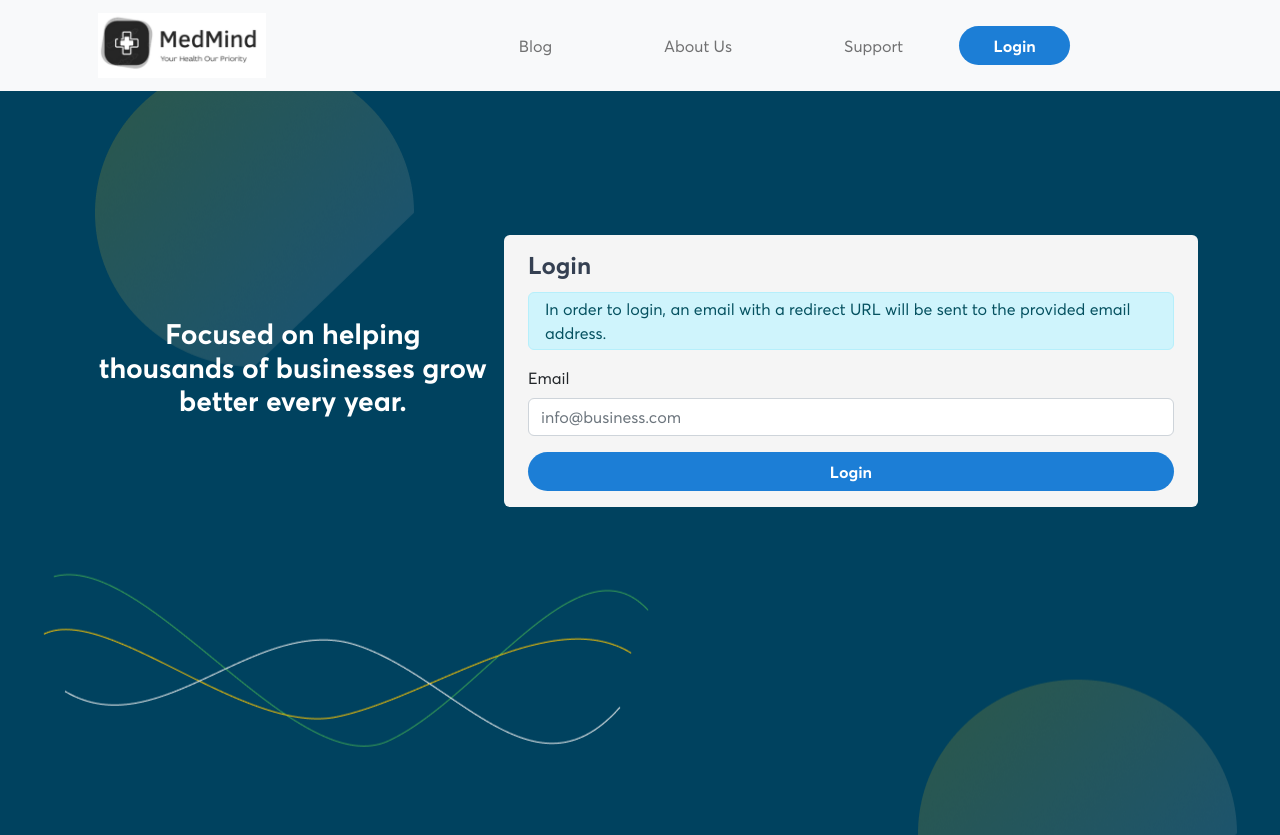
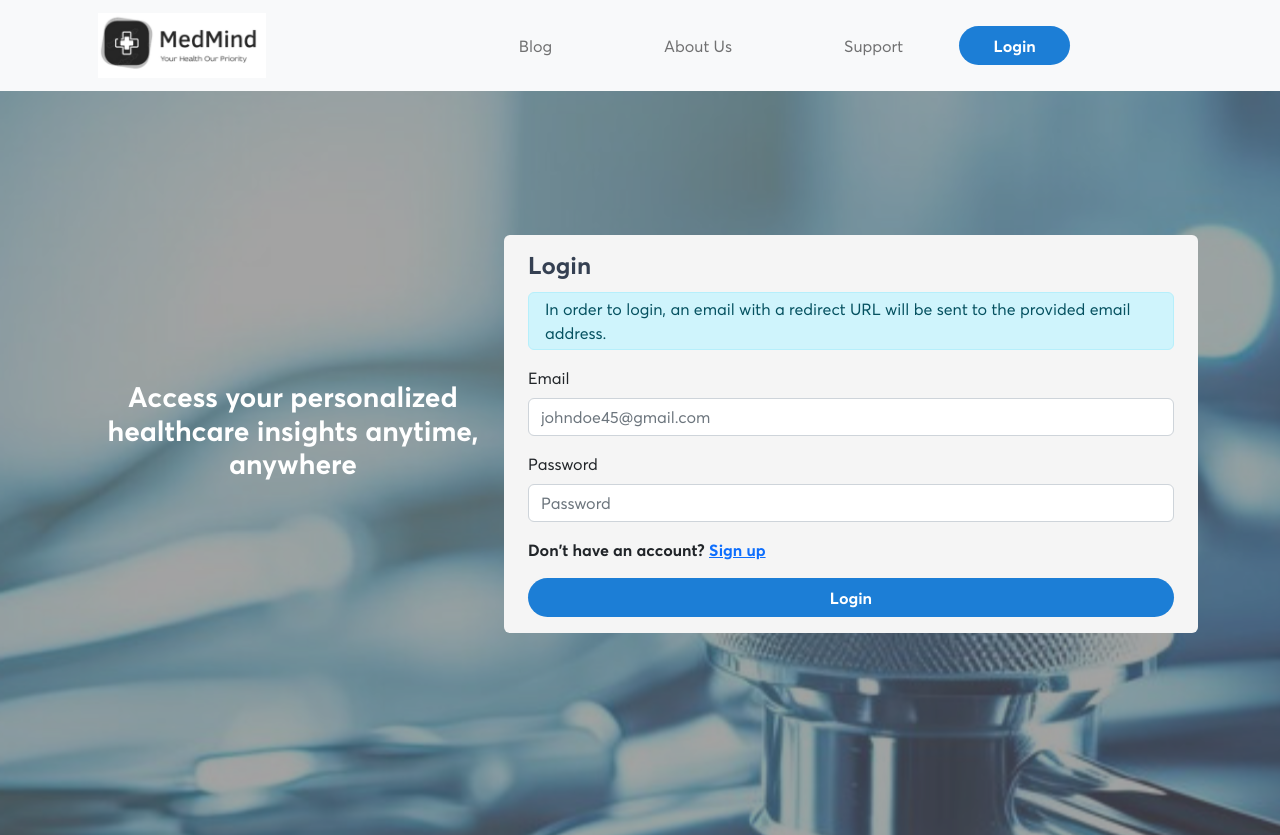
Before and after one commit to Josh99A/MedMind, a React (Create React App) app: page /login in a window 1280 px wide. Built offline with nearby package versions, Linux system fonts and the light colour scheme.

Commit message:
Changed  loggin page

```diff
--- a/src/assets/styles/universalStyles.css
+++ b/src/assets/styles/universalStyles.css
@@ -32,7 +32,7 @@ html {
 }
 
 .bg-login-pic {
-  background-image: url(./../images/LoginBg.png);
+  background-image: url(./../images/Loginbg.png);
   background-repeat: repeat;
   background-size: auto;
 }
--- a/src/components/Forms.js
+++ b/src/components/Forms.js
@@ -469,6 +469,7 @@ const LoginForm = (props) => {
       <Formik
         initialValues={{
           Email: '',
+          Password: '',
         }}
         validationSchema={LoginValidationSchema}
         onSubmit={(values) => {
@@ -485,12 +486,22 @@ const LoginForm = (props) => {
             <TextField
               name="Email"
               label="Email"
-              placeholder="info@business.com"
+              placeholder="johndoe45@gmail.com"
               errors={errors}
               type="email"
             />
+            <TextField
+              name="Password"
+              label="Password"
+              placeholder="Password"
+              errors={errors}
+              type="password"
+            />
 
+            <p className="fw-bold text-align-left">Don't have an account? <a href='/signup'>Sign up</a></p>
             <div className="d-flex flex-column align-items-center">
+
+
               <Button
                 type="submit"
                 className="w-100 rounded-pill bg-light-navy-blue"
--- a/src/helper/requests.js
+++ b/src/helper/requests.js
@@ -104,6 +104,7 @@ const createUploadData = (fileData, file, fileName) => {
 
 const sendRedirectEmail = async (data, navigate) => {
   const token = makeToken(data);
+  console.log(data)
   const hashedToken = encryptToken(token);
   storeToken(data, hashedToken);
 
--- a/src/routes/Login.js
+++ b/src/routes/Login.js
@@ -14,8 +14,7 @@ export default function LoginPage() {
           <Container className="d-flex align-content-center flex-wrap pt-5">
             <div className="d-flex flex-column-reverse justify-content-between align-items-center login-inner-container pt-5">
               <p className="h3 text-white text-center fw-bold pt-5 login-text">
-                Focused on helping thousands of businesses grow better every
-                year.
+              Access your personalized healthcare insights anytime, anywhere
               </p>
               <div className="w-75 d-flex flex-column align-items-end">
                 <div className="login-form py-3 px-4 rounded">
--- a/src/routes/SignUp.js
+++ b/src/routes/SignUp.js
@@ -13,11 +13,11 @@ export default function SignUpPage() {
       <div className="login-container w-100 h-100 vh-91 p-4">
         <Container>
           <div className="d-flex flex-column-reverse justify-content-between align-items-center mx-auto login-inner-container">
-            <p className="h3 text-white text-center fw-bold pt-5 login-text">
-              Focused on helping thousands of businesses grow better every year.
+            <p className="h3  text-center fw-bold pt-5 login-text">
+            Access your personalized healthcare insights anytime, anywhere
             </p>
             <div className="d-flex flex-column align-items-end">
-              <p className="p-1 fw-bold text-white">
+              <p className="p-1 fw-bold">
                 Already have an account?{' '}
                 <a href="/login" className="signup-text text-decoration-none">
                   Login
--- a/src/validation/ValidationSchemas.js
+++ b/src/validation/ValidationSchemas.js
@@ -66,6 +66,9 @@ const LoginValidationSchema = object().shape({
       'Please enter a business email address.'
     )
     .required(Messages.requiredMessage),
+  Password: string()
+  .min(6, "Password must be at least 6 characters")
+  .required("Password is required"),
 });
 
 export {
```
Also changed, not shown: src/assets/images/LoginBg.png, src/assets/images/Loginbg.jpg (added).
